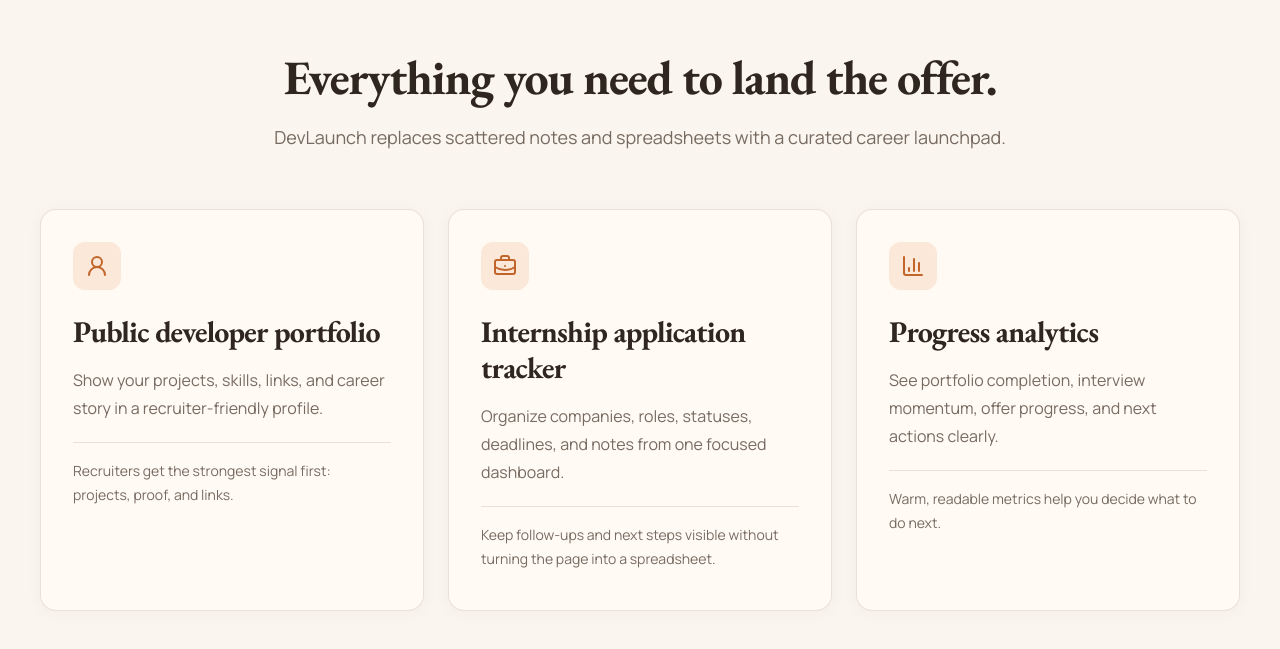
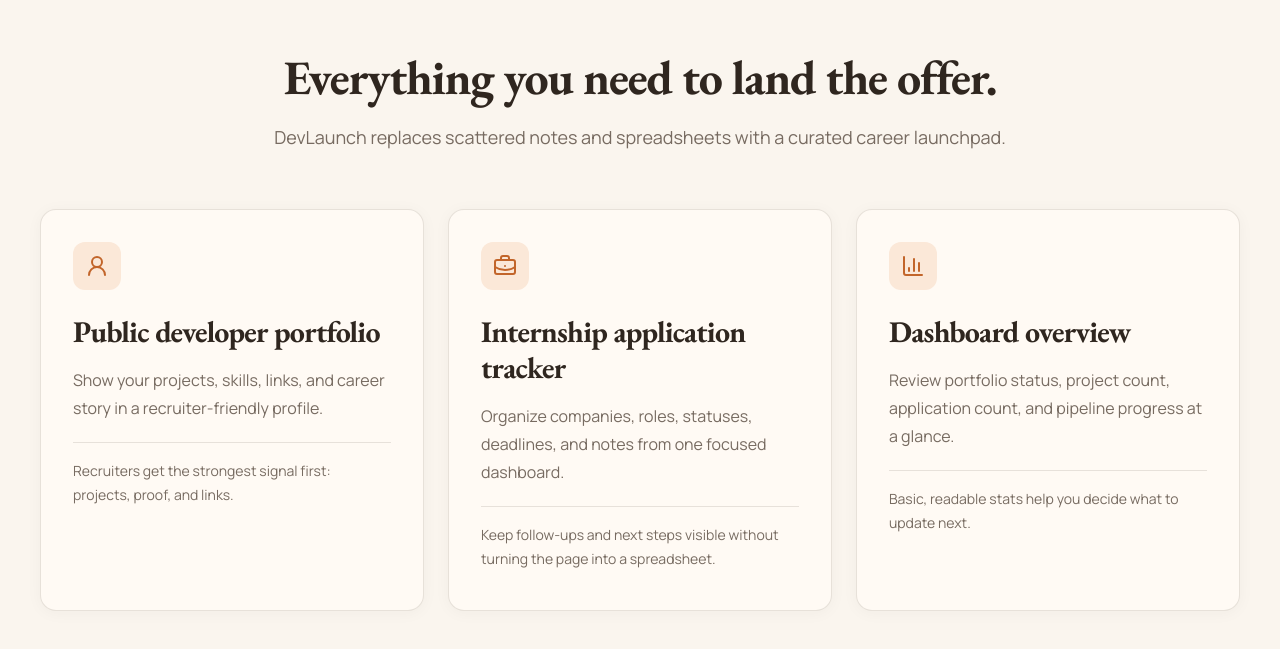
Before and after one commit to bnshaad/devlaunch, a Next.js app: page / in a window 1280 px wide. Shown: the part 938-1587 px from the top of the page. Built offline with nearby package versions, Linux system fonts and the light colour scheme; no server answers.

Commit message:
Polish MVP presentation and README screenshot guidance

```diff
--- a/src/app/page.tsx
+++ b/src/app/page.tsx
@@ -37,10 +37,10 @@
   },
   {
     id: "analytics",
-    title: "Progress analytics",
+    title: "Dashboard overview",
     description:
-      "See portfolio completion, interview momentum, offer progress, and next actions clearly.",
-    reveal: "Warm, readable metrics help you decide what to do next.",
+      "Review portfolio status, project count, application count, and pipeline progress at a glance.",
+    reveal: "Basic, readable stats help you decide what to update next.",
     icon: BarChart3
   }
 ];
--- a/src/components/dashboard/DashboardShell.tsx
+++ b/src/components/dashboard/DashboardShell.tsx
@@ -8,7 +8,6 @@
   FolderOpen,
   LayoutDashboard,
   Rocket,
-  Settings,
   UserRound
 } from "lucide-react";
 import { cn } from "@/lib/utils";
@@ -21,8 +20,7 @@
     label: "Applications",
     href: "/dashboard/applications",
     icon: BriefcaseBusiness
-  },
-  { label: "Settings", href: "/dashboard", icon: Settings }
+  }
 ];
 
 export function DashboardShell({ children }: { children: ReactNode }) {
```
Also changed, not shown: 1 other file (tests, documents, lock files or other folders).
